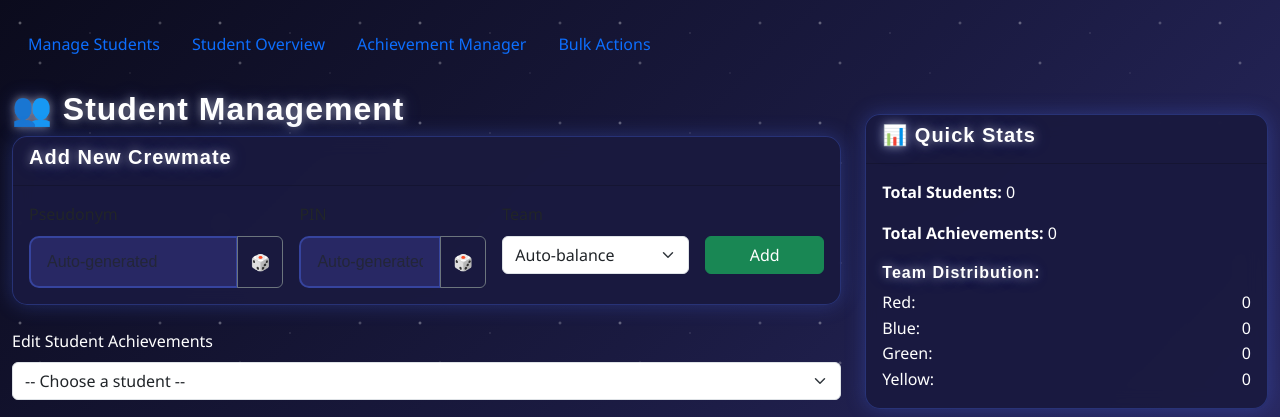
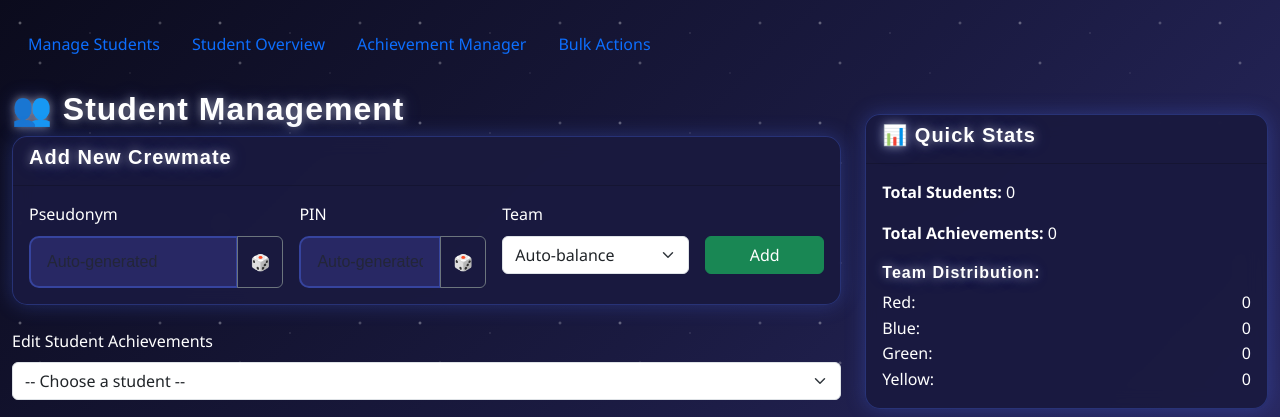
Before and after one commit to bgweaver/crew-achievement, a Node server app: template views/admin.ejs in a window 1280 px wide. Shown: the part 74-491 px from the top of the page. Run offline with Node 20, Linux system fonts and the light colour scheme; the template is opened without the code that fills it, so the values that code supplies are empty.

Commit message:
Changed default text color in admin dashboard so i can read it...

```diff
--- a/views/admin-login.ejs
+++ b/views/admin-login.ejs
@@ -12,7 +12,7 @@
       <div class="card">
         <div class="card-header">
           <h1 class="text-center mt-3">S.S. Valiant Inquiry</h1>
-          <p class="text-center text-muted">Welcome Back, Captain</p>
+          <p class="text-center text-white">Welcome Back, Captain</p>
         </div>
         <div class="card-body">
           <% if (error) { %>
@@ -21,11 +21,11 @@
 
           <form action="/admin-login" method="POST">
             <div class="mb-3 mt-3">
-              <label for="username" class="form-label">Username</label>
+              <label for="username" class="form-label text-white">Username</label>
               <input type="text" class="form-control" id="username" name="username" required>
             </div>
             <div class="mb-3 mt-4">
-              <label for="password" class="form-label">Password</label>
+              <label for="password" class="form-label text-white">Password</label>
               <input type="password" class="form-control" id="password" name="password" required>
             </div>
             <button type="submit" class="btn btn-primary my-4 w-100">Login</button>
--- a/views/admin.ejs
+++ b/views/admin.ejs
@@ -48,27 +48,27 @@
         <!-- Add Student Form -->
         <div class="card mb-4">
           <div class="card-header">
-            <h5>Add New Crewmate</h5>
+            <h5 class="text-white">Add New Crewmate</h5>
           </div>
           <div class="card-body">
             <form id="addStudentForm" onsubmit="handleAddStudent(event)">
               <div class="row g-3">
                 <div class="col-md-4">
-                  <label class="form-label">Pseudonym</label>
+                  <label class="form-label text-white">Pseudonym</label>
                   <div class="input-group">
                     <input type="text" id="newPseudonym" name="pseudonym" class="form-control" placeholder="Auto-generated">
                     <button type="button" class="btn btn-outline-secondary" onclick="generatePseudonym()">🎲</button>
                   </div>
                 </div>
                 <div class="col-md-3">
-                  <label class="form-label">PIN</label>
+                  <label class="form-label text-white">PIN</label>
                   <div class="input-group">
                     <input type="text" id="newPIN" name="pin" class="form-control" placeholder="Auto-generated">
                     <button type="button" class="btn btn-outline-secondary" onclick="generatePIN()">🎲</button>
                   </div>
                 </div>
                 <div class="col-md-3">
-                  <label class="form-label">Team</label>
+                  <label class="form-label text-white">Team</label>
                   <select name="team" class="form-select">
                     <option value="">Auto-balance</option>
                     <option value="Red">Red</option>
@@ -118,7 +118,7 @@
                           <% if (unlocked.includes(a.id)) { %>checked<% } %>>
                         <label class="form-check-label" for="ach-<%= a.id %>">
                           <strong><%= a.title %></strong> (<%= a.points %> pts)<br>
-                          <small class="text-muted"><%= a.description %></small>
+                          <small><%= a.description %></small>
                         </label>
                       </div>
                     </div>
@@ -226,7 +226,7 @@
           </div>
           <div class="card-body">
             <form id="addAchievementForm">
-              <div class="row g-3">
+              <div class="row g-3 text-white">
                 <div class="col-md-6">
                   <label class="form-label">Title</label>
                   <input type="text" name="title" class="form-control" required>
@@ -252,14 +252,14 @@
           </div>
         </div>
 
-        <div class="row">
+        <div class="row text-white">
           <% achievements.forEach(achievement => { %>
             <div class="col-md-6 mb-3">
               <div class="card">
                 <img src="<%= achievement.image %>" class="card-img-top" alt="<%= achievement.title %>" style="height: 150px; object-fit: cover;">
                 <div class="card-body">
                   <h6 class="card-title"><%= achievement.title %></h6>
-                  <p class="card-text"><%= achievement.description %></p>
+                  <p class="card-text text-white"><%= achievement.description %></p>
                   <div class="d-flex justify-content-between align-items-center">
                     <span class="badge bg-success"><%= achievement.points %> pts</span>
                     <button class="btn btn-sm btn-danger" onclick="deleteAchievement('<%= achievement.id %>')">Delete</button>
@@ -280,7 +280,7 @@
             <% achievements.forEach(achievement => { %>
               <div class="mb-2">
                 <strong><%= achievement.title %></strong><br>
-                <small class="text-muted"><%= achievement.unlockedCount %> / <%= students.length %> students</small>
+                <small class=""><%= achievement.unlockedCount %> / <%= students.length %> students</small>
                 <div class="progress mb-2">
                   <div class="progress-bar" data-progress="<%= students.length > 0 ? Math.round((achievement.unlockedCount / students.length) * 100) : 0 %>"></div>
                 </div>
@@ -302,7 +302,7 @@
           <div class="card-header">
             <h5>Bulk Assign Achievement</h5>
           </div>
-          <div class="card-body">
+          <div class="card-body text-white">
             <form method="POST" action="/admin" class="row g-3">
               <input type="hidden" name="bulkAssign" value="1">
 
@@ -340,7 +340,7 @@
           <div class="card-header">
             <h5>Bulk Student Import</h5>
           </div>
-          <div class="card-body">
+          <div class="card-body text-white">
             <form id="bulkImportForm">
               <div class="row g-3">
                 <div class="col-12">
@@ -382,19 +382,19 @@
             <button class="btn btn-outline-danger w-100 mb-2" onclick="confirmResetAllProgress()">
               Reset All Progress
             </button>
-            <small class="text-muted">This will remove all achievements from all students but keep the students.</small>
+            <small class="text-white">This will remove all achievements from all students but keep the students.</small>
 
             <hr>
 
             <button class="btn btn-outline-primary w-100 mb-2" onclick="exportPINs()">
               Export Plaintext PINs
             </button>
-            <small class="text-muted d-block mb-3">Downloads a JSON file of all current plaintext PINs for one-time admin export.</small>
+            <small class="text-white d-block mb-3">Downloads a JSON file of all current plaintext PINs for one-time admin export.</small>
 
             <button class="btn btn-outline-warning w-100" onclick="clearPINs()">
               Clear Plaintext PINs
             </button>
-            <small class="text-muted d-block mt-1">Deletes the plaintext PINs file. This action is irreversible.</small>
+            <small class="text-white d-block mt-1">Deletes the plaintext PINs file. This action is irreversible.</small>
           </div>
         </div>
       </div>
```
Also changed, not shown: views/dashboard.ejs (+63 -10 lines), views/login.ejs (+16 -13 lines).
